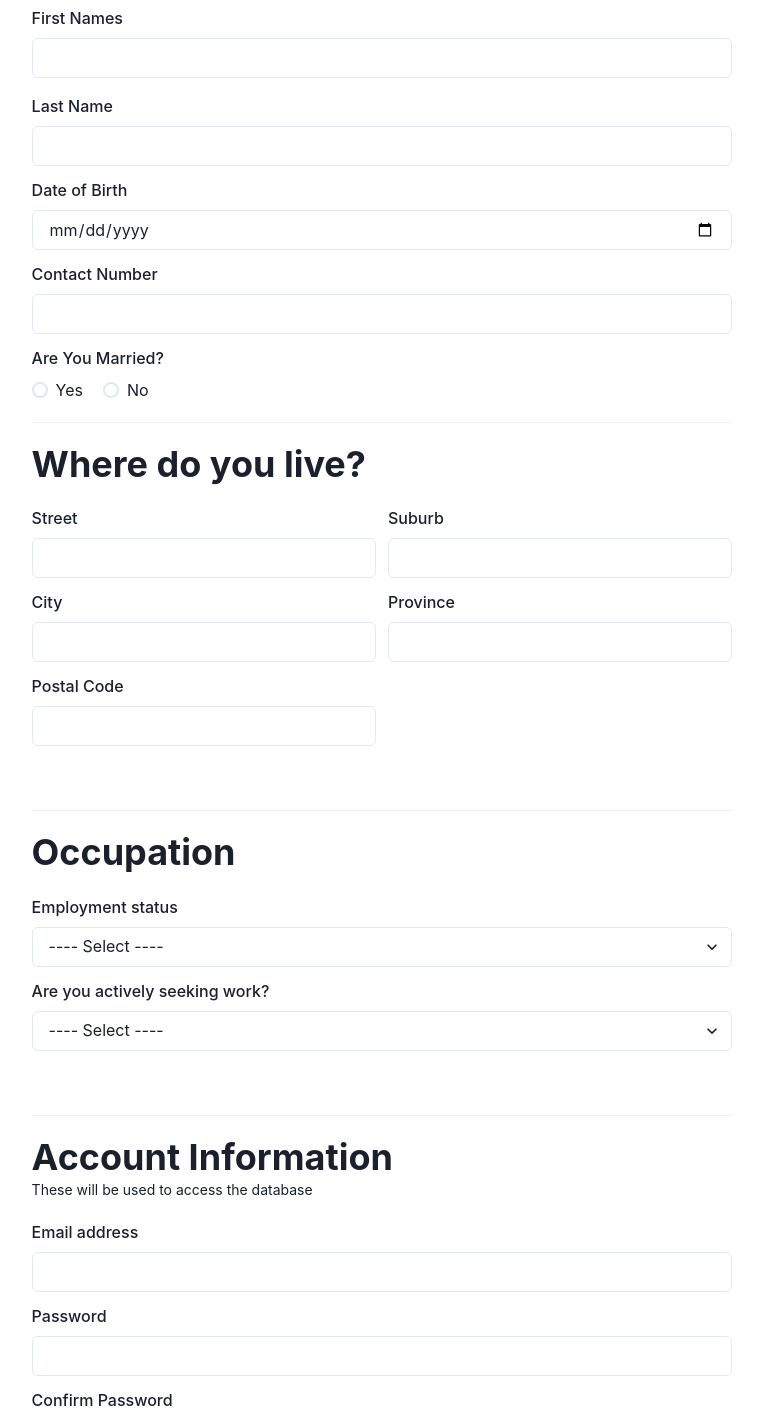
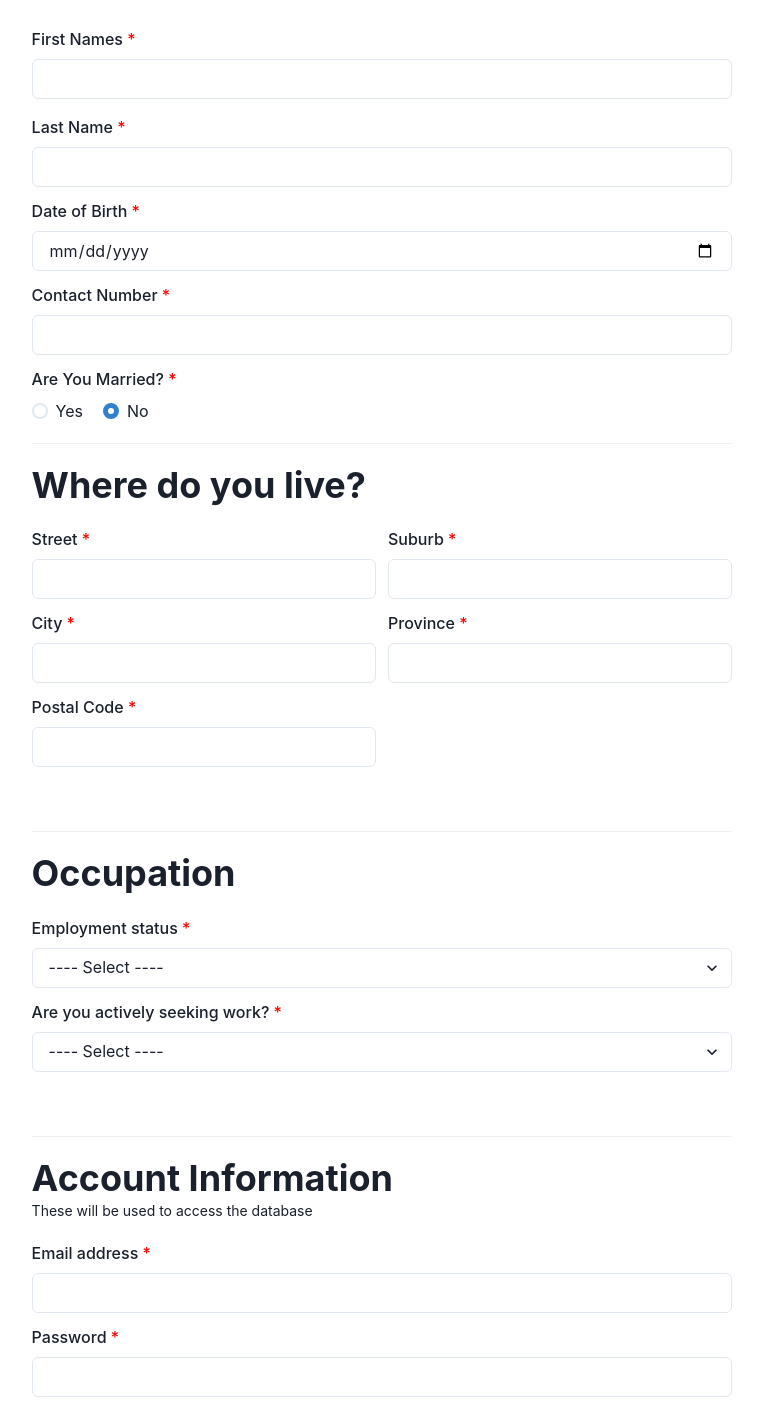
Before and after one commit to blaqbox-prime/iphcdb, a Next.js app: page /signup in a window 1280 px wide. Shown: the part 240-1652 px from the top of the page, without its empty margins (258-1021 px from the left). Built offline with nearby package versions, Linux system fonts and the light colour scheme.

Commit message:
improved signup for validation and markup

```diff
--- a/pages/signup.jsx
+++ b/pages/signup.jsx
@@ -105,6 +105,20 @@ function Signup() {
         return pass1 === pass2;
     }
 
+    const onInvalid = (err) => {
+        if(!isValid){
+            return toast(
+                {
+                    title: 'Form is incomplete',
+                    description: 'Please fill in all required fields and try again',
+                    status: 'error',
+                    duration: 3000,
+                    isClosable: true,
+                  }
+            );
+        }
+    }
+
 
   return (
     <Flex mt={5}
@@ -113,42 +127,46 @@ function Signup() {
     alignItems={'center'}
     >
                     <Heading fontSize="6xl">Sign Up</Heading>
+
                     <Divider maxW={'container.md'} my={2}/>
 
+                    <Text fontSize="sm" color="red">Required fields are marked with a (*)</Text>
+
         {/* FORM --------- */}
-        <Box as="form" onSubmit={handleSubmit(onSubmit)} w={['100%','100%',"60%"]} p={['2',"6"]} overflowY={["unset","unset",'auto']}>
+        <Box as="form" onSubmit={handleSubmit(onSubmit, onInvalid)} w={['100%','100%',"60%"]} p={['2',"6"]} overflowY={["unset","unset",'auto']}>
             <Box id="personalInfoForm" minH={['unset','unset','100%']} mb="5">
                 <Heading mb={5}>Personal Information</Heading>
                 {/* ----------------------- */}
                 <FormControl mb="3" isInvalid={'firstNames' in errors}>
-                    <FormLabel>First Names</FormLabel>
+                    <FormLabel>First Names <Text as="span" color="red">*</Text></FormLabel>
                     <Input type="text" {...register("firstNames",  {required: 'Field is required'})} mb={1}/>
-                    <ErrorMessage errors={errors} name={'firstNames'}/>
+                    <Text color="red"><ErrorMessage errors={errors} name={'firstNames'}/></Text>
                 </FormControl>
                 {/* ----------------------- */}
-                <FormControl mb="3">
-                    <FormLabel>Last Name</FormLabel>
+                <FormControl mb="3" isInvalid={'lastName' in errors}>
+                    <FormLabel>Last Name <Text as="span" color="red">*</Text></FormLabel>
                     <Input type="text" {...register("lastName", {required: 'Field is required'})}/>
-                    <ErrorMessage errors={errors} name={'lastName'}/>
+                    <Text color="red"><ErrorMessage errors={errors} name={'lastName'}/></Text>
+
 
                 </FormControl>
                 {/* ----------------------- */}
-                <FormControl mb="3">
-                    <FormLabel>Date of Birth</FormLabel>
+                <FormControl mb="3" isInvalid={'dob' in errors}>
+                    <FormLabel>Date of Birth <Text as="span" color="red">*</Text></FormLabel>
                     <Input type="date" {...register("dob", {required:'Field is required'})}/>
-                    <ErrorMessage errors={errors} name={'dob'}/>
+                   <Text color="red"> <ErrorMessage errors={errors} name={'dob'}/></Text>
 
                 </FormControl>
                 {/* ----------------------- */}
-                <FormControl mb="3">
-                    <FormLabel>Contact Number</FormLabel>
+                <FormControl mb="3" isInvalid={'contact' in errors}>
+                    <FormLabel>Contact Number <Text as="span" color="red">*</Text></FormLabel>
                     <Input type="text" {...register("contact",{required: 'Field is required'})}/>
-                    <ErrorMessage errors={errors} name={'contact'}/>
+                    <Text color="red"><ErrorMessage errors={errors} name={'contact'}/></Text>
                 </FormControl>
                  {/* ----------------------- */}
-                 <FormControl mb="3">
-                    <FormLabel>Are You Married?</FormLabel>
-                    <RadioGroup >
+                 <FormControl mb="3" isInvalid={'isMarried' in errors}>
+                    <FormLabel>Are You Married? <Text as="span" color="red">*</Text></FormLabel>
+                    <RadioGroup defaultValue='No'>
                         <Stack direction='row' gap={5}>
                             <Radio value='Yes' {...register("isMarried")}>Yes</Radio>
                             <Radio value='No' {...register("isMarried")}>No</Radio>
@@ -162,39 +180,39 @@ function Signup() {
                 <Heading mb={5}>Where do you live?</Heading>
                 <Grid gridTemplateColumns={"repeat(2,1fr)"} gap="3" mb="5">
                     {/* ----------------------- */}
-                <FormControl>
-                    <FormLabel>Street</FormLabel>
+                <FormControl isInvalid={'street' in errors}>
+                    <FormLabel>Street <Text as="span" color="red">*</Text></FormLabel>
                     <Input type="text"{...register("street", {required: 'Field is required'})}/>
-                    <ErrorMessage errors={errors} name={'street'}/>
+                    <Text color="red"><ErrorMessage errors={errors} name={'street'}/></Text>
 
                 </FormControl>
                 {/* ----------------------- */}
-                <FormControl>
-                    <FormLabel>Suburb</FormLabel>
+                <FormControl isInvalid={'suburb' in errors}>
+                    <FormLabel>Suburb <Text as="span" color="red">*</Text></FormLabel>
                     <Input type="text" {...register("suburb", {required: 'Field is required'})}/>
-                    <ErrorMessage errors={errors} name={'suburb'}/>
+                    <Text color="red"><ErrorMessage errors={errors} name={'suburb'}/></Text>
 
                 </FormControl>
                 {/* ----------------------- */}
-                <FormControl>
-                    <FormLabel>City</FormLabel>
+                <FormControl isInvalid={'city' in errors}>
+                    <FormLabel>City <Text as="span" color="red">*</Text></FormLabel>
                     <Input type="text" {...register("city", {required: 'Field is required'})}/>
-                    <ErrorMessage errors={errors} name={'city'}/>
+                    <Text color="red"><ErrorMessage errors={errors} name={'city'}/></Text>
 
                 </FormControl>
 
                 {/* ----------------------- */}
-                <FormControl>
-                    <FormLabel>Province</FormLabel>
+                <FormControl isInvalid={'province' in errors}>
+                    <FormLabel>Province <Text as="span" color="red">*</Text></FormLabel>
                     <Input type="text" {...register("province", {required: 'Field is required'})}/>
-                    <ErrorMessage errors={errors} name={'province'}/>
+                    <Text color="red"><ErrorMessage errors={errors} name={'province'}/></Text>
 
                 </FormControl>
                 {/* ----------------------- */}
-                <FormControl>
-                    <FormLabel>Postal Code</FormLabel>
+                <FormControl isInvalid={'postal' in errors}>
+                    <FormLabel>Postal Code <Text as="span" color="red">*</Text></FormLabel>
                     <Input type="text" {...register("postal",  {required: 'Field is required'})}/>
-                    <ErrorMessage errors={errors} name={'postal'}/>
+                    <Text color="red"><ErrorMessage errors={errors} name={'postal'}/></Text>
                 </FormControl>
                 </Grid>
             </Box>
@@ -204,40 +222,40 @@ function Signup() {
             <Box id="occupationForm" mb="16">
                 <Heading mb={5}>Occupation</Heading>
                 {/* ----------------------- */}
-                <FormControl mb="3">
-                    <FormLabel>Employment status</FormLabel>
+                <FormControl mb="3" isInvalid={'empStatus' in errors}>
+                    <FormLabel>Employment status <Text as="span" color="red">*</Text></FormLabel>
                     <Select placeholder='---- Select ----' {...register("empStatus", {required: 'Select one option from the dropdown list'})} onChange={(e)=>{setEmpStatus(e.target.value)}}>
                         <option value='Employed'>Employed</option>
                         <option value='Self-Employed'>Self-Employed</option>
                         <option value='Unemployed'>Unemployed</option>
                     </Select>
-                    <ErrorMessage errors={errors} name={'empStatus'}/>
+                    <Text color="red"><ErrorMessage errors={errors} name={'empStatus'}/></Text>
 
                 </FormControl>
                 {
                     (empStatus == 'Employed' || (empStatus == 'Self-Employed')) && (
                         <Box>
                             {/* ----------------------- */}
-                <FormControl mb="3">
-                    <FormLabel>Which company do you work for?</FormLabel>
+                <FormControl mb="3" >
+                    <FormLabel>Which company do you work for? <Text as="span" color="red">*</Text></FormLabel>
                     <Input type="text" {...register("company")}/>
                 </FormControl>
                 {/* ----------------------- */}
                 <FormControl mb="3">
-                    <FormLabel>What is your job title</FormLabel>
+                    <FormLabel>What is your job title <Text as="span" color="red">*</Text></FormLabel>
                     <Input type="text" {...register("jobTitle")}/>
                 </FormControl>
                         </Box>
                     )
                 }
                 {/* ----------------------- */}
-                <FormControl mb="3">
-                    <FormLabel>Are you actively seeking work?</FormLabel>
+                <FormControl mb="3" isInvalid={'isSeekingWork' in errors}>
+                    <FormLabel>Are you actively seeking work? <Text as="span" color="red">*</Text></FormLabel>
                     <Select placeholder='---- Select ----' {...register("isSeekingWork", {required: 'Select one option from the dropdown list'})}>
                         <option value='Yes'>Yes</option>
                         <option value='No'>No</option>
                     </Select>
-                    <ErrorMessage errors={errors} name={'isSeekingWork'}/>
+                    <Text color="red"><ErrorMessage errors={errors} name={'isSeekingWork'}/></Text>
                 </FormControl>
             </Box>
 
@@ -248,22 +266,26 @@ function Signup() {
                 <Heading>Account Information</Heading>
                 <Text fontSize="sm" mb="5">These will be used to access the database</Text>
                 {/* ----------------------- */}
-                <FormControl mb="3">
-                    <FormLabel>Email address</FormLabel>
+                <FormControl mb="3" isInvalid={'email' in errors}>
+                    <FormLabel>Email address <Text as="span" color="red">*</Text></FormLabel>
                     <Input type="email" {...register("email", {required: 'Field is required'})}/>
-                    <ErrorMessage errors={errors} name={'email'}/>
+                    <Text color="red"><ErrorMessage errors={errors} name={'email'}/></Text>
                 </FormControl>
                 {/* ----------------------- */}
-                <FormControl mb="3">
-                    <FormLabel>Password</FormLabel>
+                <FormControl mb="3" isInvalid={'password' in errors}>
+                    <FormLabel>Password <Text as="span" color="red">*</Text></FormLabel>
                     <Input type="password" {...register("password", {required: 'Field is required'})} />
+                    <Text color={'red'}>
                     <ErrorMessage errors={errors} name={'password'}/>
-                </FormControl>
+                    </Text>
+                                    </FormControl>
                 {/* ----------------------- */}
-                <FormControl mb="3">
-                    <FormLabel>Confirm Password</FormLabel>
+                <FormControl mb="3" isInvalid={'confirmPass' in errors}>
+                    <FormLabel>Confirm Password <Text as="span" color="red">*</Text></FormLabel>
                     <Input type="password" {...register("confirmPass", {required: 'Passwords do not match'})}/>
+                    <Text color={'red'}>
                     <ErrorMessage errors={errors} name={'confirmPass'}/>
+                    </Text>
                 </FormControl>
             </Box>
             <Button type="submit" colorScheme='blue' px={8}
```
Also changed, not shown: components/MembersTable.jsx (added, +60 -0 lines), components/Stats.jsx (added, +46 -0 lines), pages/index.js (+5 -39 lines).
